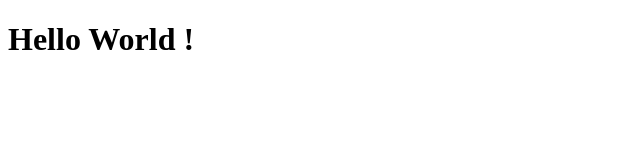
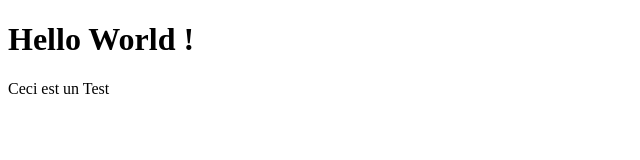
Before and after one commit to DavidHazuk/test, a plain HTML site: page index.html in a window 1280 px wide. Shown: the whole page, without its empty margins (0-640 px from the left). Drawn offline with Linux system fonts and the light colour scheme.

Commit message:
modif page accueil

```diff
--- a/index.html
+++ b/index.html
@@ -8,5 +8,7 @@
 
 	<h1>Hello World !</h1>
 
+	<p>Ceci est un Test</p>
+
 </body>
 </html>
```
